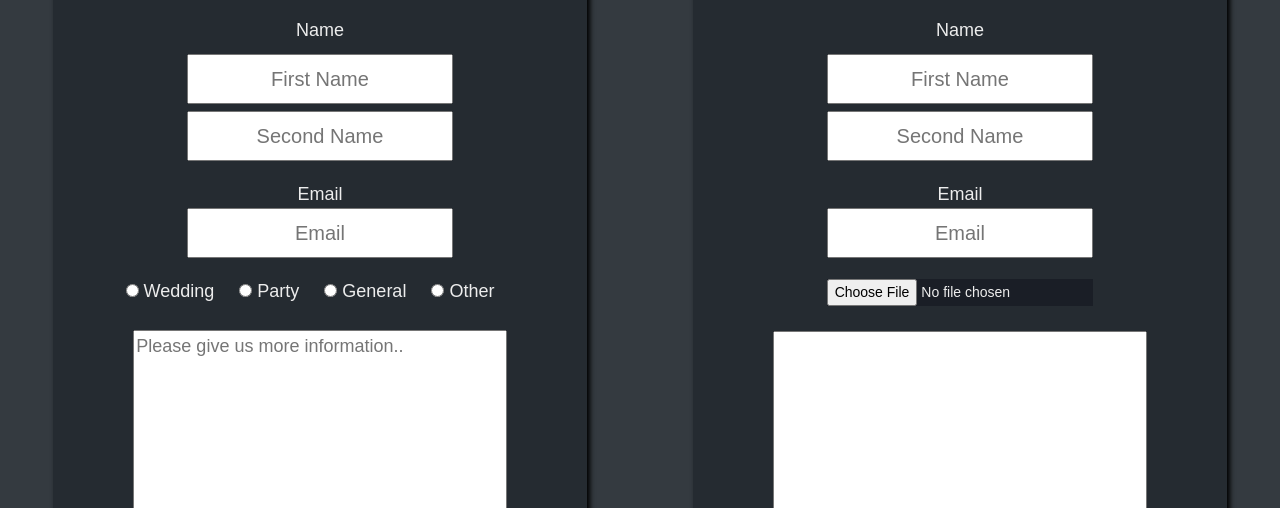
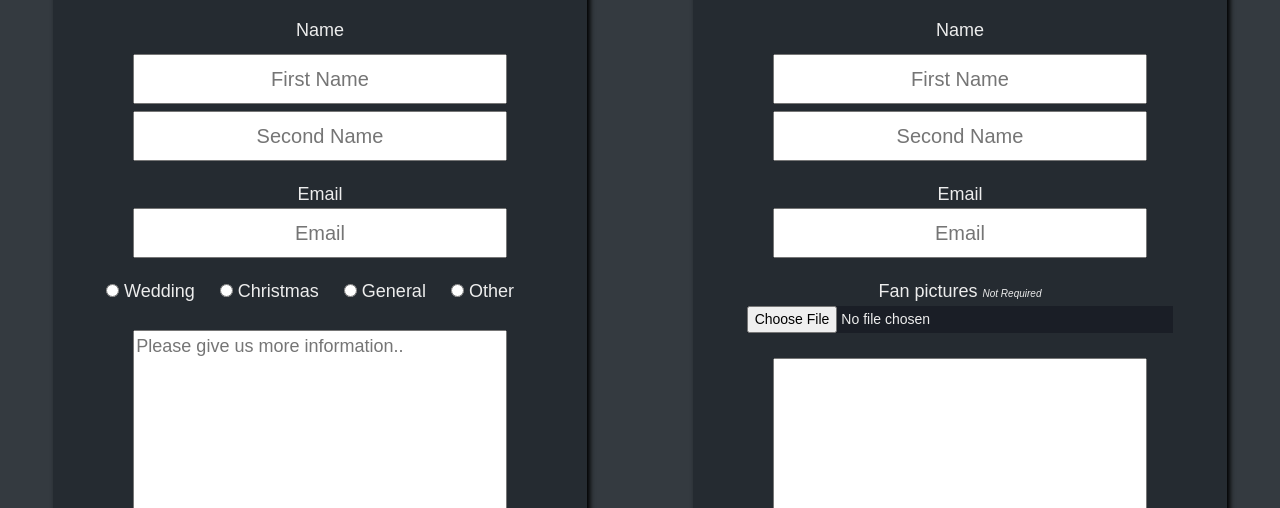
Before and after one commit to Code-Institute-Submissions/RhysRichie-milestone-project-1, a plain HTML site: page contact.html in a window 1280 px wide. Shown: the part 444-952 px from the top of the page. Drawn offline with nearby package versions, Linux system fonts and the light colour scheme; a web font is replaced by a local one.

Commit message:
added some minor tweeks to the forms, making the website more understanderble, and updated the ReadME

```diff
--- a/assets/css/style.css
+++ b/assets/css/style.css
@@ -115,6 +115,7 @@ section {
 .xmas-album-text {
     text-align: justify;
     font-family: "Niramit", sans-serif;
+    font-weight: bold;
     color: #444341;
     padding: 10px 30px 10px 30px;
     border-right: #343A40 10px solid;
@@ -127,8 +128,15 @@ section {
     font-weight: 700;
 }
 
+.xmas-album-text ol {
+    padding: 0;
+    margin: 0;
+}
 .xmas-album-text ol li {
+    list-style-type: none;
     text-align: center;
+    margin-bottom: 10px;
+    padding: 0;
 }
 
 /*----------------------The Band Page----------------------*/
@@ -206,7 +214,7 @@ section {
 }
 
 .band-member-names {
-    color: #CE981F;
+    color: #EDEDED;
     font-family: "Niramit", sans-serif;
     font-weight: bolder;
     text-decoration: underline;
@@ -216,7 +224,7 @@ section {
 }
 
 .band-member-names-2 {
-    color: #CE981F;
+    color: #252B31;
     font-family: "Niramit", sans-serif;
     font-weight: bolder;
     text-decoration: underline;
@@ -454,7 +462,7 @@ section {
 
 .contact-box {
     background-color: #252B31;
-    height: 700px;
+    height: 750px;
     font-size: 18px;
     text-align: center;
     box-shadow: #000000 3px 3px 5px;
@@ -513,8 +521,12 @@ section {
     margin: 0 auto 0 auto;
 }
 
+.business-section-header i {
+    font-size: 10px;
+}
+
 #fname {
-    width: 50%;
+    width: 70%;
     height: 50px;
     font-family: "Niramit", sans-serif;
     font-size: 20px;
@@ -525,7 +537,7 @@ section {
 }
 
 #sname {
-    width: 50%;
+    width: 70%;
     height: 50px;
     font-family: "Niramit", sans-serif;
     font-size: 20px;
@@ -536,7 +548,7 @@ section {
 }
 
 #email {
-    width: 50%;
+    width: 70%;
     height: 50px;
     font-family: "Niramit", sans-serif;
     font-size: 20px;
@@ -560,7 +572,7 @@ section {
 
 #file {
     text-align: center;
-    width: 50%;
+    width: 80%;
     font-size: 14px;
     background-color: #1A1E26;
 }
--- a/contact.html
+++ b/contact.html
@@ -64,7 +64,7 @@
                         <p>This contact form is for business purposes only.</p>
                     </div>
 
-                    <form action="@" method="post" autocomplete>
+                    <form action="" method="post" autocomplete>
                         <label for="fname" class="business-section-header container-fluid">Name</label><br>
                         <input type="text" id="fname" placeholder="First Name" name="name" required>
 
@@ -72,13 +72,13 @@
 
                         <label for="fname" class="business-section-header container-fluide">Email</label><br>
                         <input type="email" id="email" placeholder="Email" name="email" required><br>
-
+                        <form-group required>
                         <input type="radio" name="reason" value="wedding"> <span class="event">Wedding</span>
-                        <input type="radio" name="reason" value="party"> <span class="event">Party</span>
+                        <input type="radio" name="reason" value="party"> <span class="event">Christmas</span>
                         <input type="radio" name="reason" value="general"> <span class="event">General</span>
                         <input type="radio" name="reason" value="other"> <span class="event">Other</span><br>
-                        <textarea name="message" id="business-textarea" placeholder="Please give us more information.."></textarea><br>
-
+                        </form-group>
+                        <textarea name="message" id="business-textarea" placeholder="Please give us more information.." required></textarea><br>
 
 
                         <input type="submit" value="Send">
@@ -91,7 +91,7 @@
                         <p>Dedicated to our fans</p>
                     </div>
 
-                    <form action="@" method="post" autocomplete>
+                    <form action="" method="post" autocomplete>
                         <label for="fname" class="business-section-header container-fluid">Name</label><br>
                         <input type="text" id="fname" placeholder="First Name" name="name">
 
@@ -100,11 +100,11 @@
                         <label for="email" class="business-section-header container-fluid required">Email</label><br>
                         <input type="email" id="email" placeholder="Email" name="email" required><br>
 
-
+                        <label for="file" class="business-section-header container-fluid">Fan pictures <i>Not Required</i></label><br>
                         <input type="file" name="file" id="file"/><br>
 
 
-                        <textarea name="message" id="business-textarea" ></textarea><br>
+                        <textarea name="message" id="business-textarea" required></textarea><br>
 
 
 
```
Also changed, not shown: index.html (+1 -1 lines), 1 other file.
